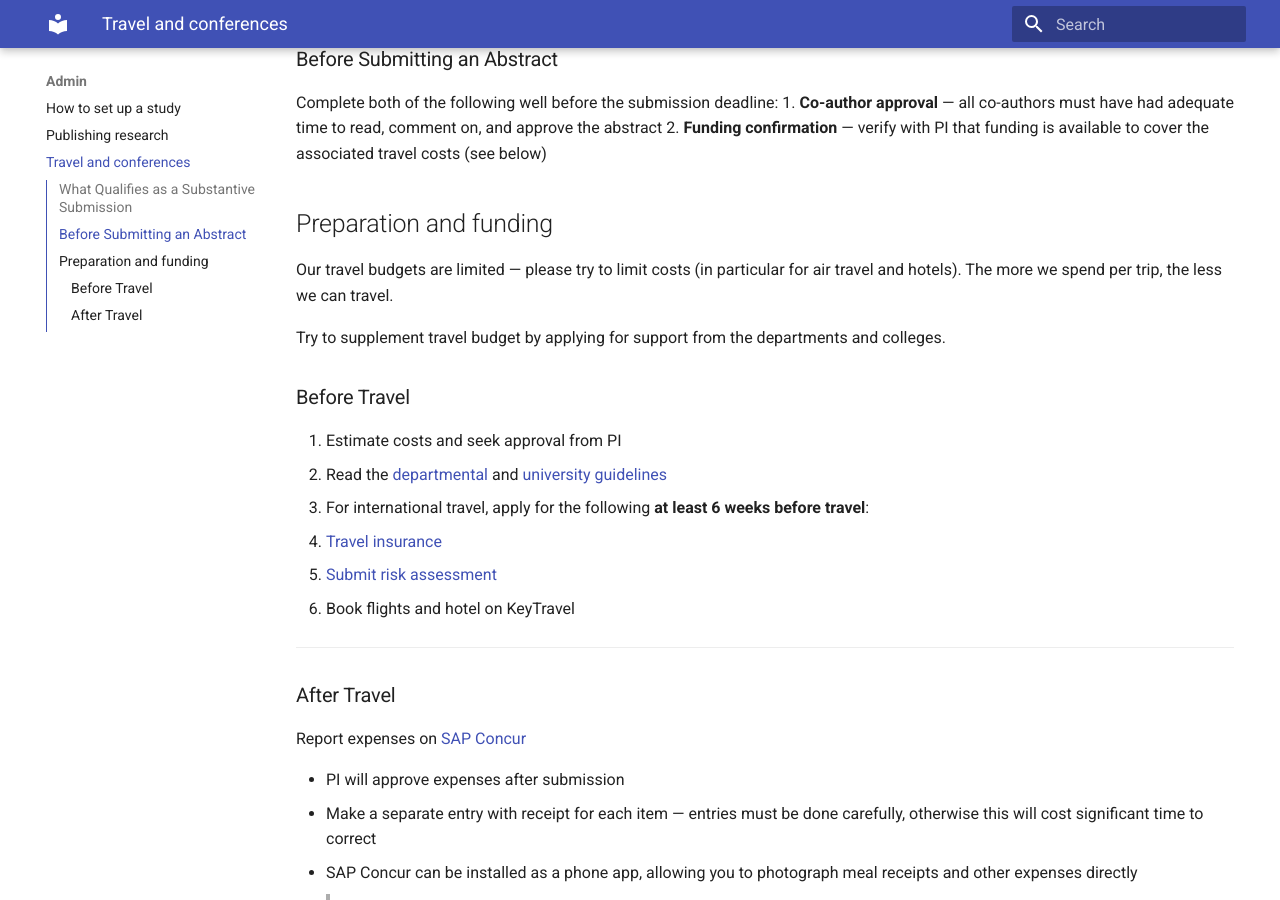
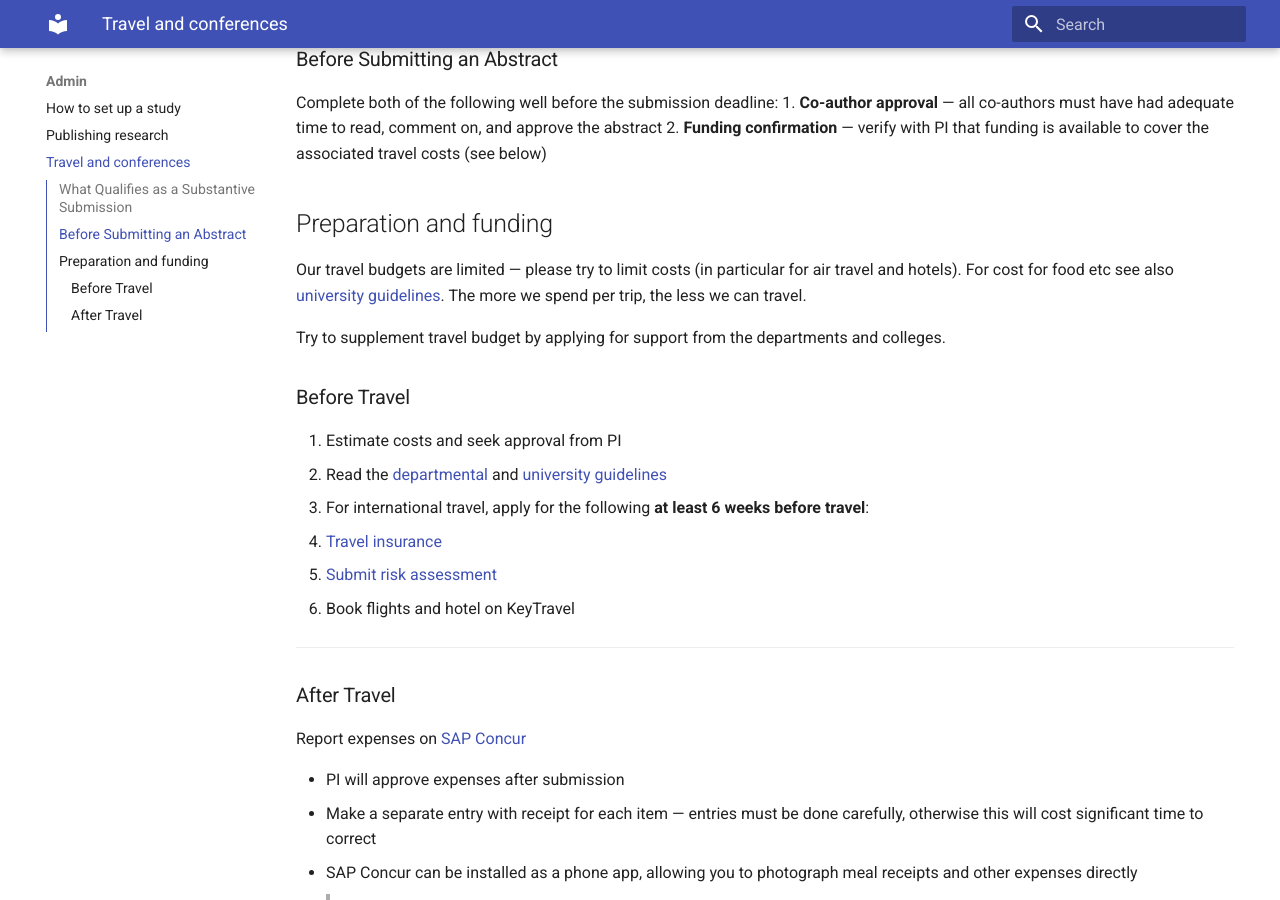
Before and after one commit to Neuronal-Oscillations/group-handbook, an MkDocs documentation site: the page built from docs/admin/travel_and_conferences.md, in a window 1280 px wide and 900 px high, scrolled down 590 px. Built offline with MkDocs 1.6.1 and Material for MkDocs 9.7.7, drawn with Linux system fonts in a browser that asks for light colours.

Commit message:
Update travel_and_conferences.md

```diff
--- a/docs/admin/travel_and_conferences.md
+++ b/docs/admin/travel_and_conferences.md
@@ -17,7 +17,7 @@ Complete both of the following well before the submission deadline:
 2. **Funding confirmation** — verify with PI that funding is available to cover the associated travel costs (see below)
 
 ## Preparation and funding
-Our travel budgets are limited — please try to limit costs (in particular for air travel and hotels). The more we spend per trip, the less we can travel.
+Our travel budgets are limited — please try to limit costs (in particular for air travel and hotels). For cost for food etc see also [university guidelines](https://finance.admin.ox.ac.uk/accommodation-and-subsistence-expenses-claimants-guide). The more we spend per trip, the less we can travel.
 
 Try to supplement travel budget by applying for support from the departments and colleges.
 
```
